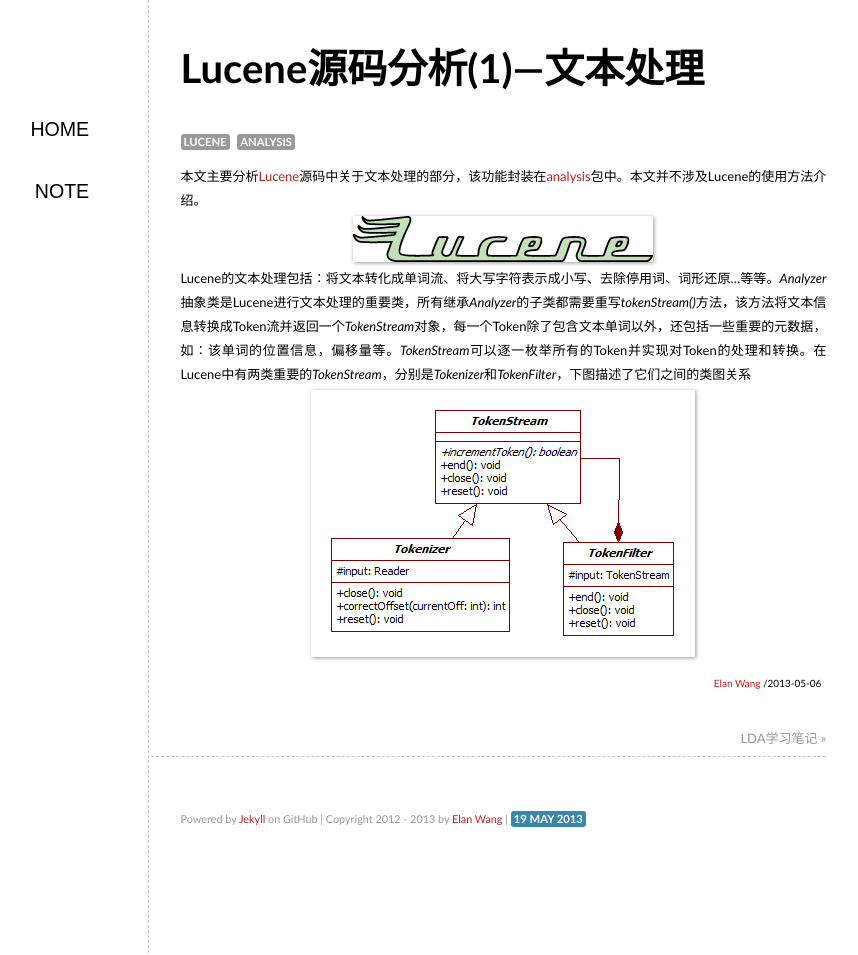
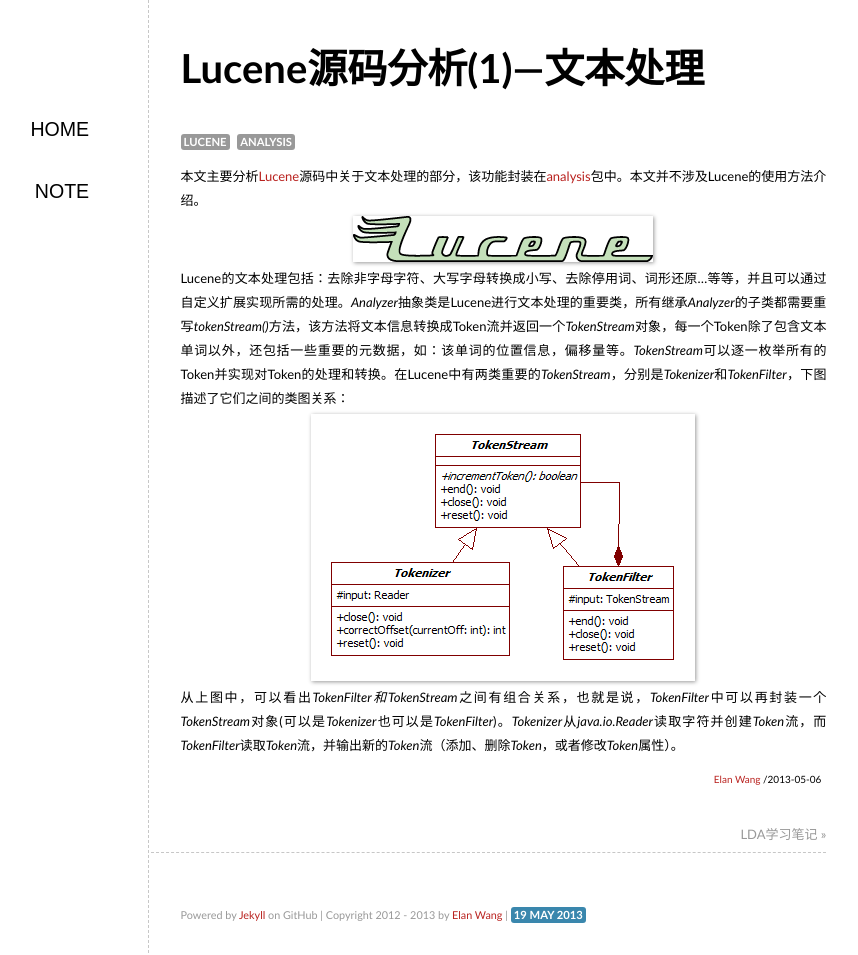
Before and after one commit to elan2wang/note, a Jekyll site: the page built from _posts/2013-05-06-Lucene-note-text-analysis.md, in a window 1280 px wide and 955 px high. Shown: the whole window, without its empty margins (236-1094 px from the left). Built offline with Jekyll 4.4.1, drawn with Linux system fonts in a browser that asks for light colours; comment, search, counter and statistics services are not loaded.

Commit message:
edit lucene note text analysis

```diff
--- a/_posts/2013-05-06-Lucene-note-text-analysis.md
+++ b/_posts/2013-05-06-Lucene-note-text-analysis.md
@@ -6,5 +6,6 @@ categories: Lucene
 ---
 本文主要分析[Lucene](http://lucene.apache.org/)源码中关于文本处理的部分，该功能封装在[analysis](http://www.docjar.com/docs/api/org/apache/lucene/analysis/package-index.html)包中。本文并不涉及Lucene的使用方法介绍。
 ![lucene logo]({{ site.url }}/images/lucene_logo.png)
-Lucene的文本处理包括：将文本转化成单词流、将大写字符表示成小写、去除停用词、词形还原...等等。*Analyzer*抽象类是Lucene进行文本处理的重要类，所有继承*Analyzer*的子类都需要重写*tokenStream()*方法，该方法将文本信息转换成Token流并返回一个*TokenStream*对象，每一个Token除了包含文本单词以外，还包括一些重要的元数据，如：该单词的位置信息，偏移量等。*TokenStream*可以逐一枚举所有的Token并实现对Token的处理和转换。在Lucene中有两类重要的*TokenStream*，分别是*Tokenizer*和*TokenFilter*，下图描述了它们之间的类图关系
+Lucene的文本处理包括：去除非字母字符、大写字母转换成小写、去除停用词、词形还原...等等，并且可以通过自定义扩展实现所需的处理。*Analyzer*抽象类是Lucene进行文本处理的重要类，所有继承*Analyzer*的子类都需要重写*tokenStream()*方法，该方法将文本信息转换成Token流并返回一个*TokenStream*对象，每一个Token除了包含文本单词以外，还包括一些重要的元数据，如：该单词的位置信息，偏移量等。*TokenStream*可以逐一枚举所有的Token并实现对Token的处理和转换。在Lucene中有两类重要的*TokenStream*，分别是*Tokenizer*和*TokenFilter*，下图描述了它们之间的类图关系：
 ![TokeStream Class Hierarchy]({{ site.url }}/images/tokenstream-class.png)
+从上图中，可以看出*TokenFilter和TokenStream*之间有组合关系，也就是说，*TokenFilter*中可以再封装一个*TokenStream*对象(可以是*Tokenizer*也可以是*TokenFilter*)。*Tokenizer*从*java.io.Reader*读取字符并创建*Token*流，而*TokenFilter*读取*Token*流，并输出新的*Token*流（添加、删除*Token*，或者修改*Token*属性）。
```
